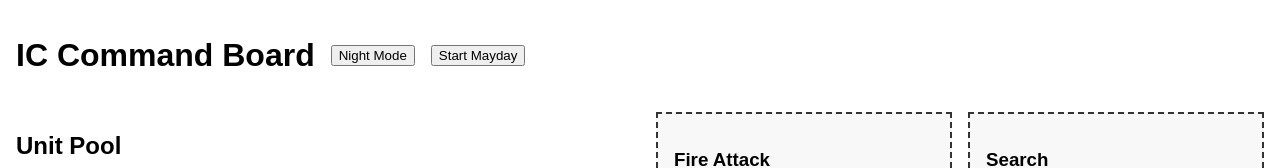
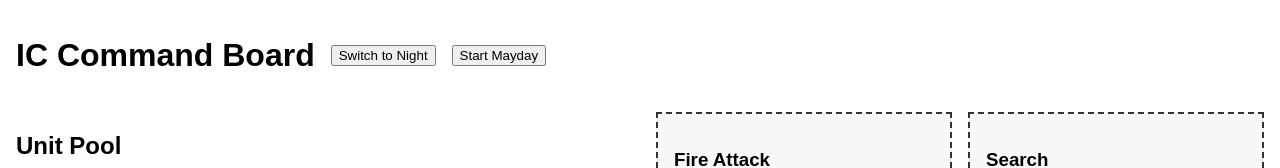
Before and after one commit to mattbayes789/ic-command-board-2, a React (Vite) app: page / in a window 1280 px wide. Shown: the top 168 px of the page. Built offline with nearby package versions, Linux system fonts and the light colour scheme.

Commit message:
Update ThemeToggle.jsx

```diff
--- a/src/components/ThemeToggle.jsx
+++ b/src/components/ThemeToggle.jsx
@@ -1,7 +1,9 @@
-export default function ThemeToggle({ theme, setTheme }) {
-  return (
-    <button onClick={() => setTheme(t => (t === "day" ? "night" : "day"))}>
-      {theme === "day" ? "Night Mode" : "Day Mode"}
-    </button>
-  );
-}
+import React from "react";
+
+const ThemeToggle = ({ theme, setTheme }) => (
+  <button onClick={() => setTheme(theme === "day" ? "night" : "day")}>
+    {theme === "day" ? "Switch to Night" : "Switch to Day"}
+  </button>
+);
+
+export default ThemeToggle;
```
